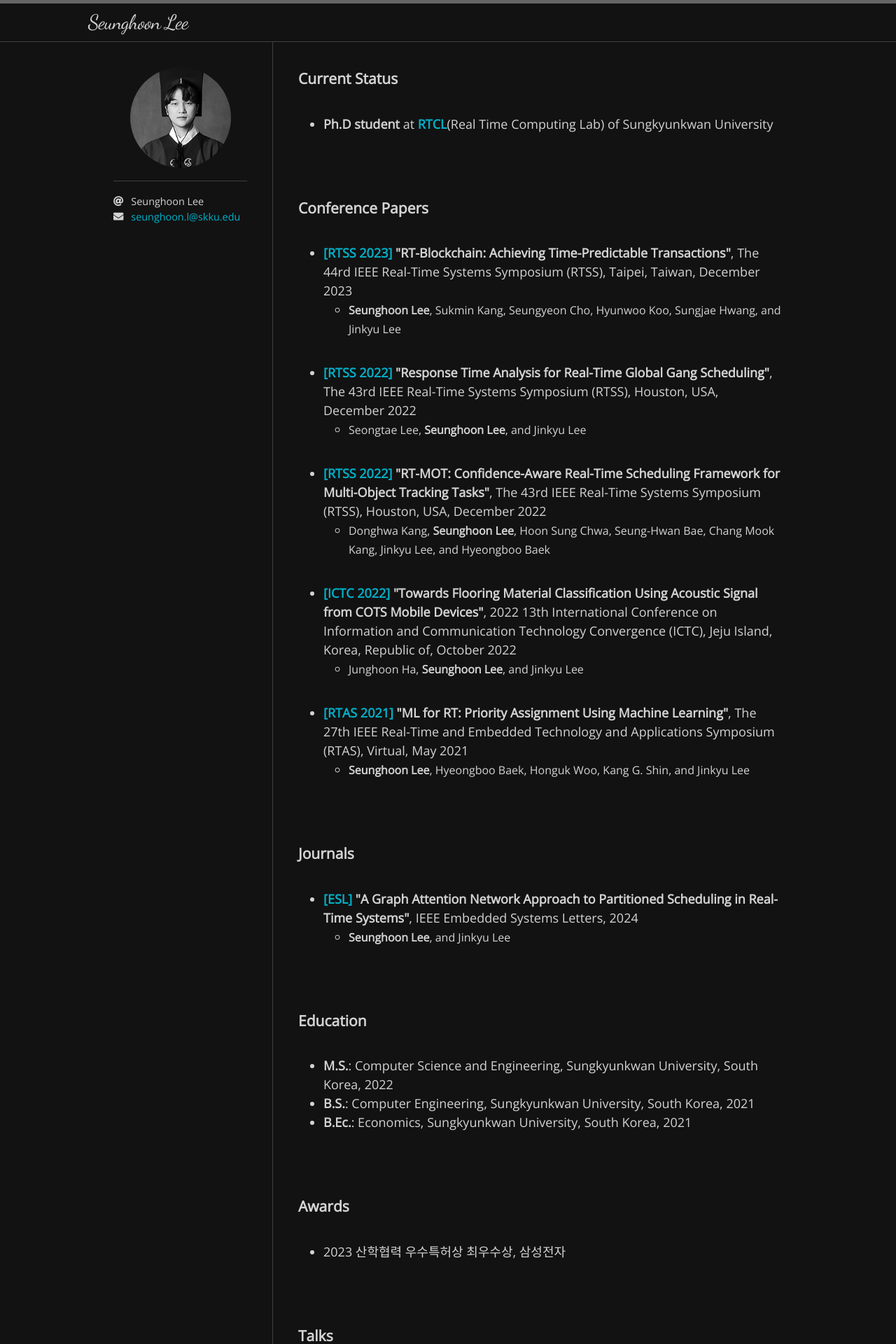
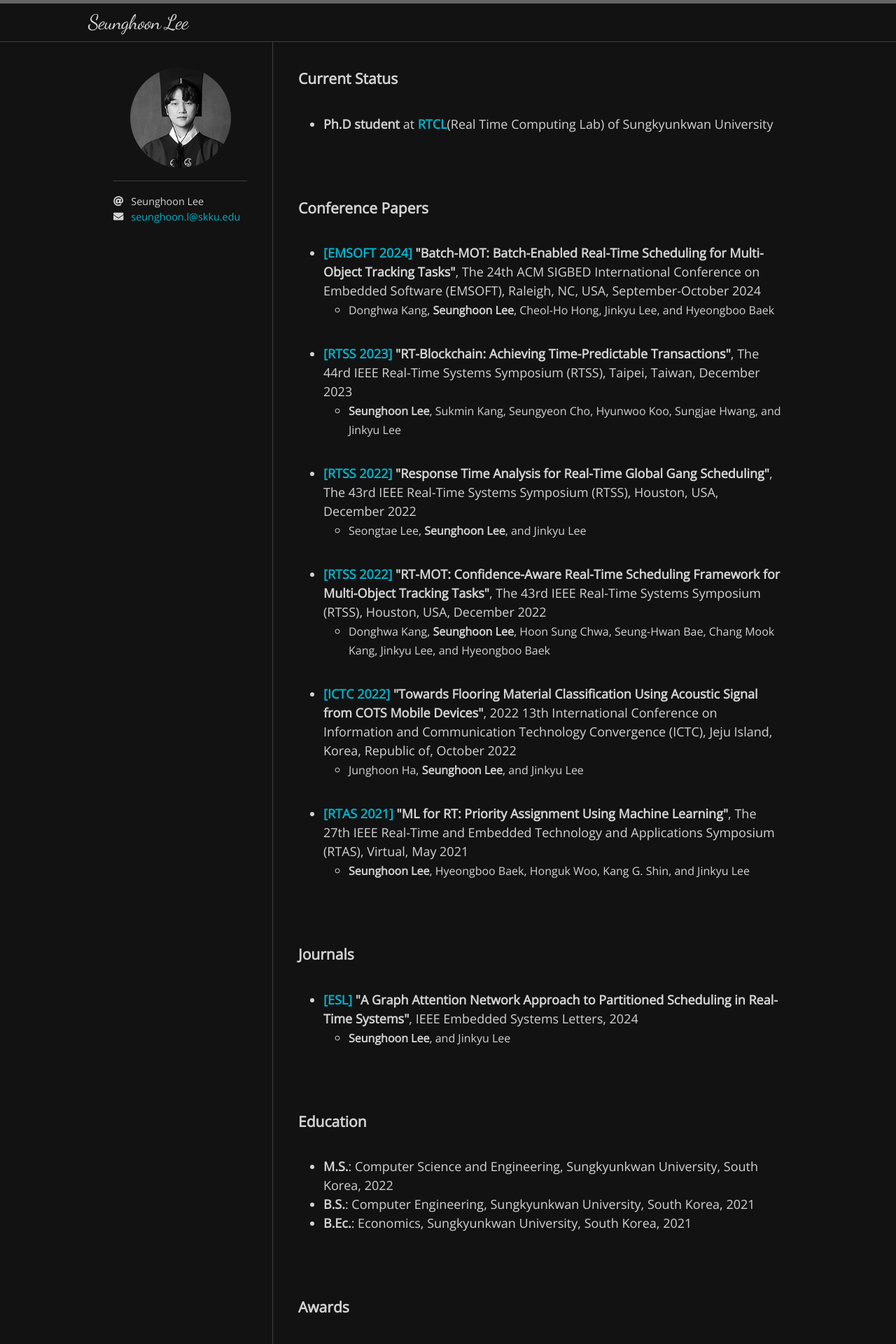
Before and after one commit to SeungHoon00/seunghoon00.github.io, a Jekyll site: the page built from index.html, in a window 1280 px wide. Shown: the top 1920 px of the page at 70% size. Built offline with Jekyll 4.4.1, drawn with Linux system fonts in a browser that asks for light colours; nearby versions of some CDN libraries; some web fonts are replaced; the list of posts is cut into pages by our own code.

Commit message:
Update home.html

```diff
--- a/_layouts/home.html
+++ b/_layouts/home.html
@@ -23,6 +23,11 @@ layout: default
   <section>
     <h3>Conference Papers</h3>
     <ul>
+      <li><b><a href="https://esweek.org/emsoft/">[EMSOFT 2024]</a> "Batch-MOT: Batch-Enabled Real-Time Scheduling for Multi-Object Tracking Tasks"</b>, The 24th ACM SIGBED International Conference on Embedded Software (EMSOFT), Raleigh, NC, USA, September-October 2024</li>
+      <ul>
+        <li><font size="3em">Donghwa Kang, <b>Seunghoon Lee</b>, Cheol-Ho Hong, Jinkyu Lee, and Hyeongboo Baek</font></li>
+      </ul>
+
       <li><b><a href="http://2023.rtss.org/">[RTSS 2023]</a> "RT-Blockchain: Achieving Time-Predictable Transactions"</b>, The 44rd IEEE Real-Time Systems Symposium (RTSS), Taipei, Taiwan, December 2023</li>
       <ul>
         <li><font size="3em"><b>Seunghoon Lee</b>, Sukmin Kang, Seungyeon Cho, Hyunwoo Koo, Sungjae Hwang, and Jinkyu Lee</font></li>
```
